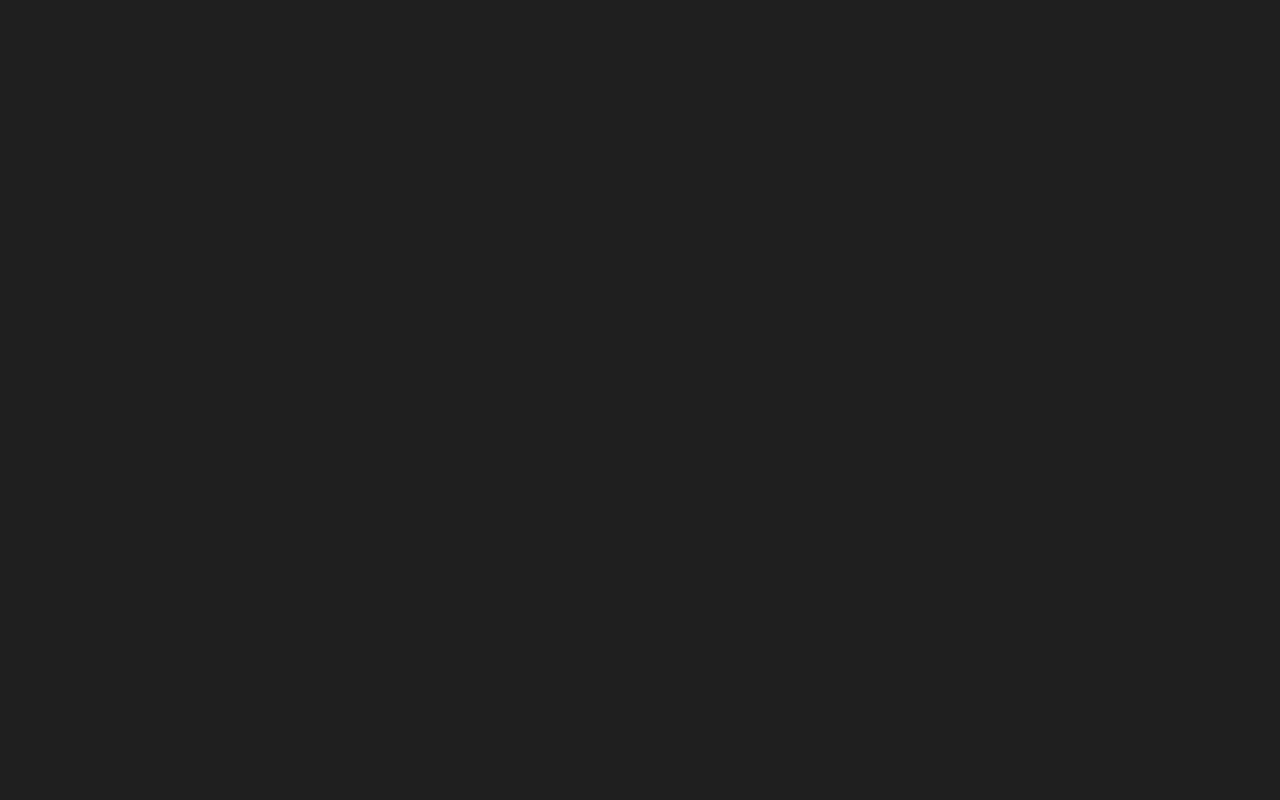
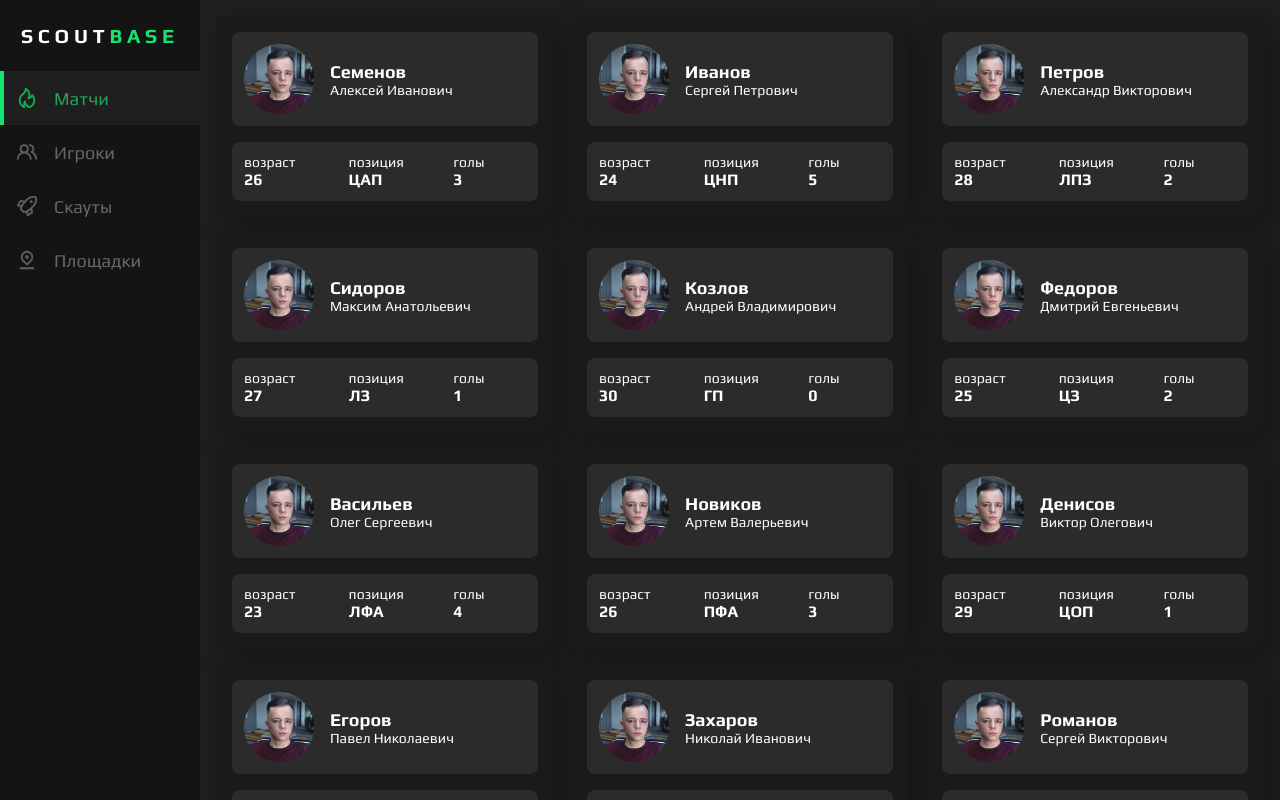
Before and after one commit to AndreiExtr/Web_ScoutBase, a Vue app: page /players in a window 1280 px wide. Before the commit this address had no page. Built offline with nearby package versions, Linux system fonts and the light colour scheme.

Commit message:
add page Player

```diff
--- a/src/App.vue
+++ b/src/App.vue
@@ -1,6 +1,42 @@
 <template>
+  <SidebarMenu :activeTab="activeTab" @update:activeTab="setActiveTab" />
   <router-view/>
 </template>
+
+<script>
+import SidebarMenu from '@/components/SidebarMenu.vue'
+
+export default {
+  name: 'App',
+  components: {
+    SidebarMenu
+  },
+  data () {
+    return {
+      activeTab: 0
+    }
+  },
+  mounted () {
+    const savedTab = localStorage.getItem('activeTab')
+    if (savedTab !== null) {
+      this.activeTab = parseInt(savedTab)
+    }
+  },
+  methods: {
+    setActiveTab (tab) {
+      this.activeTab = tab
+      localStorage.setItem('activeTab', tab)
+      if (tab === 0) {
+        this.$router.push({ name: 'HomeView' })
+      } else if (tab === 1) {
+        this.$router.push({ name: 'GamerView' })
+      } else if (tab === 2) {
+        this.$router.push({ name: 'ScoutView' })
+      }
+    }
+  }
+}
+</script>
 
 <style lang="scss">
 #app {
--- a/src/components/GamerCard.vue
+++ b/src/components/GamerCard.vue
@@ -1,5 +1,5 @@
 <template>
-  <div class="gamer-card">
+  <div class="gamer-card" @click="goToPlayerPage">
     <div class="gamer-card__item1">
       <img alt="" src="@/assets/img/avatar.png">
       <p><span>{{ lastName }}</span> <br>
@@ -24,6 +24,11 @@
     age: Number,
     position: String,
     goals: Number
+  },
+  methods: {
+    goToPlayerPage () {
+      this.$emit('player-card-click', this.playerId)
+    }
   }
 }
 </script>
--- a/src/components/SidebarMenu.vue
+++ b/src/components/SidebarMenu.vue
@@ -48,17 +48,27 @@
       ]
     }
   },
-  created () {
-    const savedIndex = sessionStorage.getItem('activeIndex')
-    if (savedIndex !== null) {
-      this.activeIndex = parseInt(savedIndex, 10)
+  watch: {
+    // Отслеживание изменений activeTab
+    activeTab: {
+      handler (newTab) {
+        this.activeIndex = newTab // Обновление activeIndex при изменении activeTab
+      },
+      immediate: true // Выполнение сразу при создании компонента
     }
   },
+  // created () {
+  //   const savedIndex = sessionStorage.getItem('activeIndex')
+  //   if (savedIndex !== null) {
+  //     this.activeIndex = parseInt(savedIndex, 10)
+  //   }
+  // },
   // methods выполняются при вызове, например, при клике на элемент или событии
   methods: {
     setActive (index) {
       this.activeIndex = index
       this.$emit('update:activeTab', index)
+      localStorage.setItem('activeTab', index)
     }
   }
 }
--- a/src/store/index.js
+++ b/src/store/index.js
@@ -51,7 +51,7 @@
       { id: 2, date: 'Пт, 05 июля', time: '14:00 - 15:30', placesLeft1: 12, placesLeft2: 12, location: 'Стадион "Спартак", ул. Волоколамское шоссе, 69, Москва', price: 1500, status: 'предстоящие', organizer: { name: 'Петров Александр Викторович', position: 'Директор турнира' } },
       { id: 3, date: 'Сб, 21 июня', time: '10:00 - 11:30', placesLeft1: 12, placesLeft2: 12, location: 'Стадион "Динамо", Ленинградский проспект, 36, Москва', price: 1200, status: 'предстоящие', organizer: { name: 'Сидоров Максим Анатольевич', position: 'Координатор' } },
       { id: 4, date: 'Вт, 03 июля', time: '16:00 - 17:30', placesLeft1: 0, placesLeft2: 0, location: 'Стадион "Зенит", Футбольная аллея, 1, Санкт-Петербург', price: 1400, status: 'сегодня', organizer: { name: 'Козлов Андрей Владимирович', position: 'Спортивный менеджер' } },
-      { id: 5, date: 'Вт, 09 июля', time: '18:00 - 19:30', placesLeft1: 12, placesLeft2: 12, location: 'Стадион "Краснодар", ул. Разведчика Леонова, 1, Краснодар', price: 1100, status: 'предстоящие', organizer: { name: 'Федоров Дмитрий Евгеньевич', position: 'Ответственный за матч' } },
+      { id: 5, date: 'Вт, 09 июля', time: '18:00 - 19:30', placesLeft1: 8, placesLeft2: 8, location: 'Стадион "Краснодар", ул. Разведчика Леонова, 1, Краснодар', price: 1100, status: 'предстоящие', organizer: { name: 'Федоров Дмитрий Евгеньевич', position: 'Ответственный за матч' } },
       { id: 6, date: 'Ср, 27 июня', time: '13:00 - 14:30', placesLeft1: 12, placesLeft2: 12, location: 'Стадион "ЦСКА", 3-я Песчаная ул., 2А, Москва', price: 1350, status: 'предстоящие', organizer: { name: 'Васильев Олег Сергеевич', position: 'Рефери' } },
       { id: 7, date: 'Вт, 03 июля', time: '12:00 - 13:30', placesLeft1: 12, placesLeft2: 12, location: 'Стадион "Торпедо", Восточная ул., 4, Москва', price: 1250, status: 'сегодня', organizer: { name: 'Новиков Артем Валерьевич', position: 'Спортивный координатор' } },
       { id: 8, date: 'Пт, 12 июля', time: '15:00 - 16:30', placesLeft1: 12, placesLeft2: 12, location: 'Стадион "Рубин", пр. Ямашева, 3, Казань', price: 1600, status: 'предстоящие', organizer: { name: 'Денисов Виктор Олегович', position: 'Главный организатор' } },
@@ -66,7 +66,8 @@
       { id: 17, date: 'Вт, 03 июля', time: '10:00 - 11:30', placesLeft1: 12, placesLeft2: 12, location: 'Центральный стадион "Локомотив", ул. Большая Черкизовская, 125, Москва', price: 1300, status: 'сегодня', organizer: { name: 'Иванов Сергей Петрович', position: 'Главный судья' } },
       { id: 18, date: 'Вт, 03 июля', time: '10:00 - 11:30', placesLeft1: 12, placesLeft2: 2, location: 'Центральный стадион "Локомотив", ул. Большая Черкизовская, 125, Москва', price: 1300, status: 'сегодня', organizer: { name: 'Иванов Сергей Петрович', position: 'Главный судья' } }
     ],
-    selectedMatch: null, // Добавляем выбранный матч
+    selectedMatch: null, // Выбранный матч
+    selectedPlayer: null, // Выбранный игрок
     joinedMatches: []
   },
   getters: {
@@ -82,6 +83,9 @@
       price: 0,
       organizer: { name: 'Неизвестный организатор', position: 'Должность не указана' }
     },
+    selectedPlayer: (state) => state.selectedPlayer || {
+      id: null
+    },
     getJoinedMatches: (state) => state.joinedMatches
   },
   mutations: {
@@ -91,11 +95,15 @@
     },
     SET_MATCHES (state, matches) {
       state.matches = matches
-      saveState(state) // Сохраняем обновленное состояние в localStorage
+      saveState(state) // Сохранение обновленного состояния в localStorage
     },
     setSelectedMatch (state, match) {
-      state.selectedMatch = match // Сохраняем выбранный матч
-      saveState(state) // Сохраняем состояние в localStorage
+      state.selectedMatch = match // Сохранение выбранного матча
+      saveState(state)
+    },
+    setSelectedPlayer (state, player) {
+      state.selectedPlayer = player // Сохранение выбранного игрока
+      saveState(state)
     },
     updatePlacesLeft (state, { matchId, team }) {
       const match = state.matches.find(m => m.id === matchId)
@@ -105,7 +113,7 @@
         } else if (team === 2 && match.placesLeft2 > 0) {
           match.placesLeft2--
         }
-        saveState(state) // Сохраняем обновленное состояние в localStorage
+        saveState(state)
       }
     },
     JOIN_MATCH (state, { matchId, team }) {
--- a/src/views/GamerView.vue
+++ b/src/views/GamerView.vue
@@ -3,13 +3,14 @@
     <div class="rows">
       <GamerCard v-for="player in paginatedPlayers"
         :key="player.id"
-        :player="player"
+        :playerId="player.id"
         :lastName="player.lastName"
         :firstName="player.firstName"
         :middleName="player.middleName"
         :age="player.age"
         :position="player.position"
-        :goals="player.goals" />
+        :goals="player.goals"
+        @player-card-click="openPlayerView(player)"/>
     </div>
     <PaginationUI
       v-if="totalPages > 1"
@@ -21,7 +22,7 @@
 </template>
 
 <script>
-import { mapGetters } from 'vuex'
+import { mapGetters, mapMutations } from 'vuex'
 import GamerCard from '@/components/GamerCard.vue'
 import PaginationUI from '@/components/PaginationUI.vue'
 
@@ -33,6 +34,7 @@
   },
   data () {
     return {
+      showGamerView: false,
       currentPage: 1,
       perPage: 16 // Количество карточек на странице
     }
@@ -44,9 +46,12 @@
     }
   },
   computed: {
-    ...mapGetters(['getPlayers']), // Список игроков из Vuex
+    ...mapGetters(['getPlayers']),
     players () {
       return this.getPlayers
+    },
+    selectedPlayer () {
+      return this.$store.state.selectedPlayer // Выбранный игрок из Vuex
     },
     totalPages () {
       return Math.ceil(this.players.length / this.perPage)
@@ -57,9 +62,27 @@
     }
   },
   methods: {
+    ...mapMutations(['setSelectedPlayer']), // Список игроков из Vuex
+    selectPlayer (player) {
+      this.setSelectedPlayer(player)
+    },
     changePage (page) {
       this.currentPage = page
       sessionStorage.setItem('currentPage', page)
+    },
+    setActiveTab (tab) {
+      this.$emit('update:activeTab', tab) // Передача события в App.vue
+    },
+    openPlayerView (player) {
+      // Сохранение ID матча и дополнительные данные в sessionStorage
+      sessionStorage.setItem('selectedPlayerId', player.id)
+      sessionStorage.setItem('selectedPlayer', JSON.stringify(player))
+
+      this.setSelectedPlayer(player) // Сохранение выбранного игрока в хранилище
+      this.$router.push({
+        name: 'PlayerView',
+        params: { playerId: player.id }
+      })
     }
   }
 }
@@ -69,8 +92,13 @@
 .content-list{
   display: flex;
   flex-direction: column;
+  justify-content: space-between;
+  height: 100%;
+  padding: 16px;
   gap: 16px;
   flex-grow: 1;
+  margin-left: 200px;
+  width: calc(100% - 200px);
 
   .rows {
     display: flex;
@@ -78,7 +106,6 @@
     gap: 16px;
     justify-content: space-between;
     align-content: flex-start;
-    height: 100%;
 
     & > * {
       flex: 1 1 calc(25% - 12px); /* 4 плитки в ряд*/
--- a/src/views/HomeView.vue
+++ b/src/views/HomeView.vue
@@ -1,9 +1,5 @@
 <template>
   <div class="wrapper">
-    <SidebarMenu
-      :key="activeTab"
-      :activeTab="activeTab"
-      @update:activeTab="setActiveTab"/>
 
     <!-- МАТЧИ -->
     <div class="wrapper__content" v-if="activeTab === 0 && !showMatchView">
@@ -127,14 +123,14 @@
       </div>
     </div>
 
-    <!-- MatchView (появляется после клика) -->
-    <div class="match-view-container" v-if="showMatchView">
+    <!-- СТРАНИЦА ПРОСМОТРА МАТЧА -->
+    <div v-if="activeTab === 0 && showMatchView">
       <MatchView @close="closeMatchView"/>
     </div>
 
     <!-- ИГРОКИ -->
-    <div class="wrapper__content" v-if="activeTab === 1">
-      <GamerView />
+    <div  v-if="activeTab === 1 && showPlayerView">
+      <GamerView @close="closeGamerView"/>
     </div>
 
   </div>
@@ -145,14 +141,12 @@
 import MatchView from '@/views/MatchView.vue'
 import MatchCard from '@/components/MatchCard.vue'
 import PaginationUI from '@/components/PaginationUI.vue'
-import SidebarMenu from '@/components/SidebarMenu.vue'
 import ButtonUI from '@/components/ButtonUI.vue'
 import GamerView from '@/views/GamerView.vue'
 
 export default {
   name: 'HomeView',
   components: {
-    SidebarMenu,
     MatchCard,
     PaginationUI,
     ButtonUI,
@@ -160,14 +154,6 @@
     GamerView
   },
   mounted () {
-    // Восстановление значения activeTab из sessionStorage
-    const savedActiveTab = sessionStorage.getItem('activeTab')
-    if (savedActiveTab !== null) {
-      this.activeTab = parseInt(savedActiveTab)
-    } else {
-      this.activeTab = 0 // По умолчанию вкладка "Матчи"
-    }
-
     // Восстановление значения activeTabs из sessionStorage
     const savedActiveTabs = sessionStorage.getItem('activeTabs')
     if (savedActiveTabs !== null) {
@@ -208,7 +194,7 @@
   },
   data () {
     return {
-      showMatchView: false,
+      showPlayerView: false,
       activeTabs: 0,
       currentPage: 1,
       activeTab: 0,
@@ -219,13 +205,11 @@
   },
   methods: {
     ...mapMutations(['setSelectedMatch']),
-
     selectMatch (match) {
       this.setSelectedMatch(match)
     },
     setActiveTab (tab) {
-      this.activeTab = tab
-      sessionStorage.setItem('activeTab', tab)
+      this.$emit('update:activeTab', tab) // Передача событие в App.vue
     },
     setActiveTabs (tab) {
       this.activeTabs = tab
--- a/src/views/LoginView.vue
+++ b/src/views/LoginView.vue
@@ -4,7 +4,7 @@
       <img src="@/assets/img/auth-bg.png">
       <div class="home__bg-description">
         <h1>SCOUT<span>BASE</span></h1>
-        <p>ScoutBase – это современная платформа для взаимодействия футбольных скаутов, игроков и команд.</p>
+        <p>ScoutBase – это современная платформа для взаимодействия футбольных организаторов, игроков и команд.</p>
       </div>
     </div>
     <div class="home__login">
--- a/src/views/MatchView.vue
+++ b/src/views/MatchView.vue
@@ -1,8 +1,4 @@
 <template>
-  <SidebarMenu
-      :key="activeTab"
-      :activeTab="activeTab"
-      @update:activeTab="setActiveTab"/>
   <div class="main" v-if="activeTab === 0 && showMatchView">
     <div class="title">
       <ButtonUI
@@ -119,12 +115,10 @@
 <script>
 import { mapGetters, mapMutations } from 'vuex'
 import ButtonUI from '@/components/ButtonUI.vue'
-import SidebarMenu from '@/components/SidebarMenu.vue'
 export default {
   name: 'MatchView',
   components: {
-    ButtonUI,
-    SidebarMenu
+    ButtonUI
   },
   data () {
     return {
@@ -206,11 +200,7 @@
   methods: {
     ...mapMutations(['updatePlacesLeft', 'JOIN_MATCH']),
     setActiveTab (tab) {
-      this.activeTab = tab
-      if (tab === 0) { // когда активируется вкладка с индексом 0 (список матчей)
-        this.$router.push({ name: 'HomeView' })
-        this.showMatchView = false // скрывает страницу матча
-      }
+      this.$emit('update:activeTab', tab) // Передача события в App.vue
     },
     setActiveTabs (tab) {
       this.activeTabs = tab
--- /dev/null
+++ b/src/views/PlayerView.vue
@@ -0,0 +1,88 @@
+<template>
+  <div class="main" v-if="activeTab === 0 && showPlayerView">
+    <div class="title">
+      <ButtonUI
+        :icon="require('@/assets/icons/arrow-left.svg')"
+        :style="{ width: 'auto' }"
+        @click="closeGamerView" />
+      <h1>Игрок</h1>
+    </div>
+  </div>
+</template>
+
+<script>
+import { mapGetters } from 'vuex'
+import ButtonUI from '@/components/ButtonUI.vue'
+export default {
+  name: 'MatchView',
+  components: {
+    ButtonUI
+  },
+  data () {
+    return {
+      activeTab: 0,
+      showPlayerView: true
+    }
+  },
+  computed: {
+    ...mapGetters(['selectedPlayer']),
+    playerId () {
+      return this.selectedPlayer.id
+    }
+  },
+  methods: {
+    closeGamerView () {
+      // Удаление данных о текущем матче из sessionStorage
+      // sessionStorage.removeItem('selectedMatch')
+      this.$router.push({ name: 'GamerView' })
+    }
+  },
+  mounted () {
+    const savedPlayer = sessionStorage.getItem('selectedPlayer')
+    if (!savedPlayer) {
+      this.$router.push({ name: 'GamerView' })
+    } else {
+      this.$store.commit('setSelectedPlayer', JSON.parse(savedPlayer))
+    }
+  }
+}
+</script>
+
+<style lang="scss">
+$primary-color: #13e66e;
+$bg-color: #141414;
+$text-color: #fff;
+$text-label: #6d6f74;
+
+.main {
+  flex-grow: 1;
+  display: flex;
+  flex-direction: column;
+  margin-left: 200px;
+  width: calc(100% - 200px);
+  gap: 16px;
+
+  .title{
+    position: fixed;
+    display: flex;
+    flex-direction: row;
+    justify-content: space-between;
+    align-items: center;
+    gap: 16px;
+    padding: 16px;
+    background-color: #1f1f1f;
+    height: 80px;
+    width: 100%;
+    box-shadow: 10px 5px 24px rgba(0, 0, 0, 0.315);
+    z-index: 5;
+
+    h1{
+      text-align: left;
+      width: 100%;
+      font-size: 24px;
+      font-weight: 700;
+      color: $text-color;
+    }
+  }
+}
+</style>
--- /dev/null
+++ b/src/views/ScoutView.vue
@@ -0,0 +1,27 @@
+<template>
+  <div class="content-list">
+
+  </div>
+</template>
+
+<script>
+export default {
+  name: 'ScoutView',
+  components: {
+  }
+}
+</script>
+
+<style lang="scss">
+.content-list{
+  display: flex;
+  flex-direction: column;
+  justify-content: space-between;
+  height: 100%;
+  padding: 16px;
+  gap: 16px;
+  flex-grow: 1;
+  margin-left: 200px;
+  width: calc(100% - 200px);
+}
+</style>
```
Also changed, not shown: src/router/index.js (+18 -0 lines).
